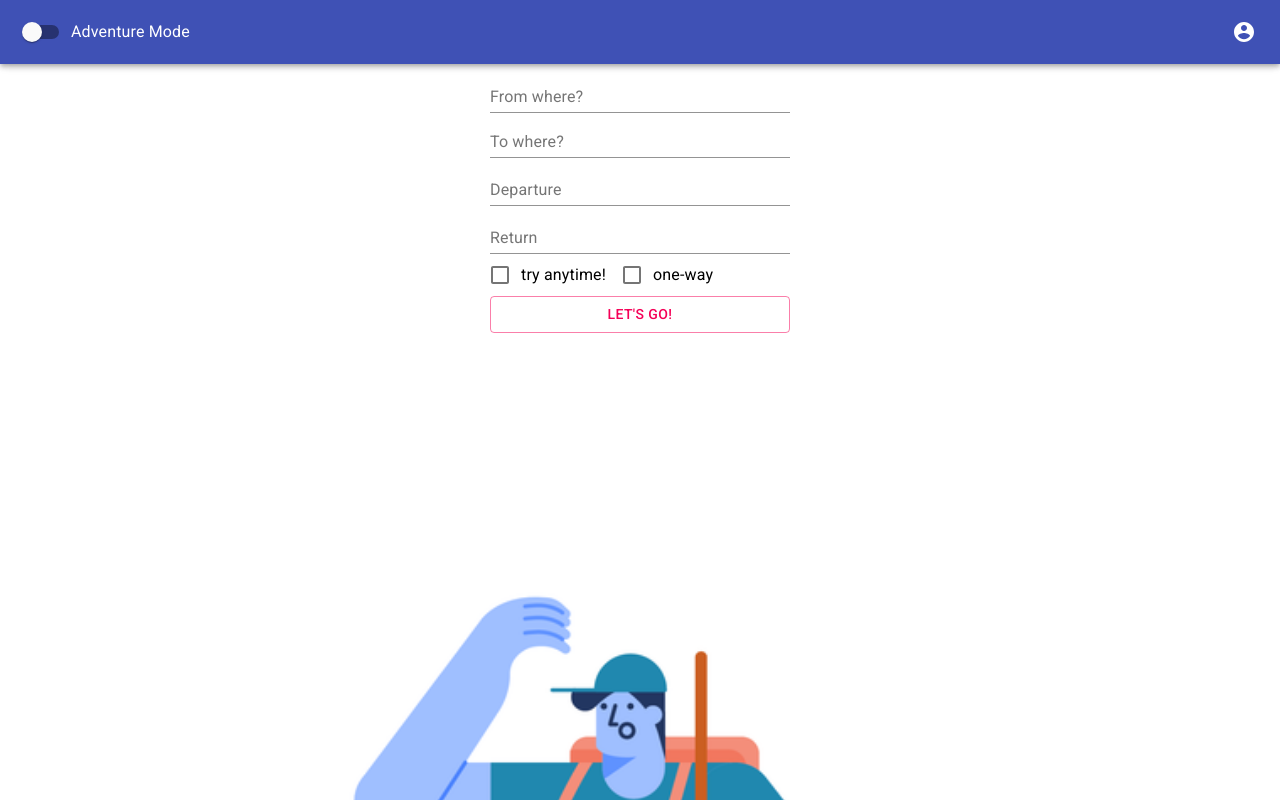
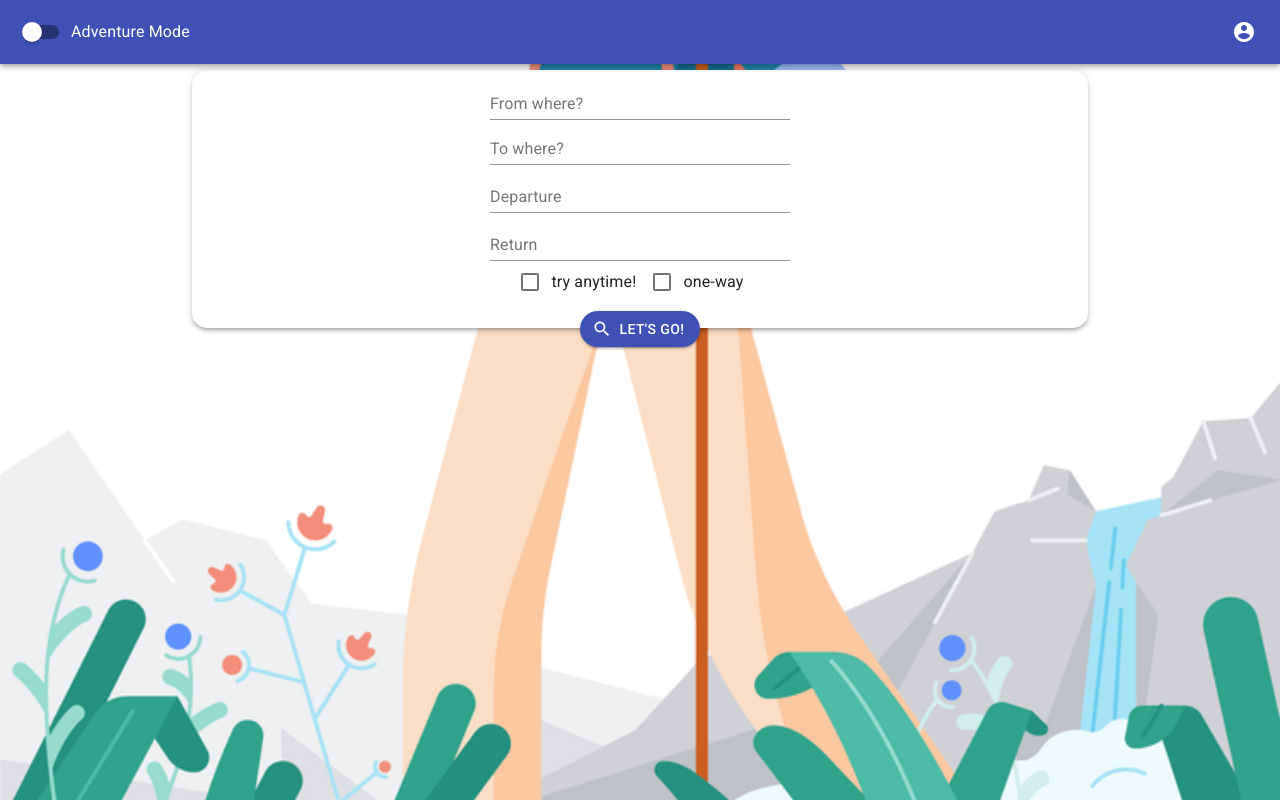
Before and after one commit to zacsolo/Flight_App, a React (Create React App) app in the folder flight_app_client/: page /search in a window 1280 px wide. Shown: the top 800 px of the page. Built offline with nearby package versions, Linux system fonts and the light colour scheme.

Commit message:
Styling for main page, adventure mode styles

```diff
--- a/flight_app_client/src/App.css
+++ b/flight_app_client/src/App.css
@@ -5,6 +5,10 @@
 .App {
   text-align: center;
 
-  padding-top: 30px;
+  padding-top: 35px;
   margin: 0;
 }
+
+body {
+  margin: 0;
+}
--- a/flight_app_client/src/App.js
+++ b/flight_app_client/src/App.js
@@ -28,8 +28,6 @@ function App() {
     loginModalOpen,
   } = useContext(GlobalSearchStateContext);
   const { error } = useQuery(GET_USER);
-  console.log('LOCAL STORAGE:', localStorage);
-  console.log('LOG IN STATUS:', isLoggedIn);
 
   useEffect(() => {
     if (error) {
--- a/flight_app_client/src/components/FlightForm.js
+++ b/flight_app_client/src/components/FlightForm.js
@@ -6,7 +6,8 @@ import CheckBox from '../components/CheckBox';
 import { validateFlightAnywhere } from '../utils/validFlight';
 import { validateFlightWithDest } from '../utils/validFlight';
 
-import { FormControl } from '@material-ui/core';
+import { FormControl, Paper } from '@material-ui/core';
+import SearchIcon from '@material-ui/icons/Search';
 
 export default function FlightForm({
   searchForFlights,
@@ -135,6 +136,16 @@ export default function FlightForm({
     <>
       {errors.length < 1 ? (
         noDestinationPicker ? (
+          <>
+            <Paper
+              elevation={3}
+              style={{
+                maxWidth: '70%',
+                minWidth: 370,
+                margin: '0 auto',
+                paddingTop: 5,
+                borderRadius: 15,
+              }}>
               <FormControl style={{ marginBottom: 25 }}>
                 <QueryInput name='startingAirport' updateState={updateState} />
                 <QueryInput
@@ -153,15 +164,37 @@ export default function FlightForm({
                   disableForOneWay={value.oneWay}
                   disableDates={disableDates}
                 />
+                <div style={{ margin: '0 auto' }}>
                   <CheckBox
                     anytimeCheckbox={anytimeCheckbox}
                     OneWayCheckBox={handleOneWayCheckBox}
                   />
-            <Button onClick={handleSubmit} variant='outlined' color='secondary'>
+                </div>
+              </FormControl>
+            </Paper>
+            <Button
+              startIcon={<SearchIcon />}
+              onClick={handleSubmit}
+              variant='contained'
+              color='secondary'
+              style={{
+                marginTop: -20,
+                borderRadius: 20,
+              }}>
               Let's Go!
             </Button>
-          </FormControl>
+          </>
         ) : (
+          <>
+            <Paper
+              elevation={3}
+              style={{
+                maxWidth: '70%',
+                minWidth: 370,
+                margin: '0 auto',
+                paddingTop: 5,
+                borderRadius: 15,
+              }}>
               <FormControl style={{ marginBottom: 25 }}>
                 <QueryInput name='startingAirport' updateState={updateState} />
                 <QueryInput name='endingAirport' updateState={updateState} />
@@ -176,17 +209,39 @@ export default function FlightForm({
                   disableForOneWay={value.oneWay}
                   disableDates={disableDates}
                 />
+                <div style={{ margin: '0 auto' }}>
                   <CheckBox
                     anytimeCheckbox={anytimeCheckbox}
                     OneWayCheckBox={handleOneWayCheckBox}
                   />
-            <Button onClick={handleSubmit} variant='outlined' color='secondary'>
+                </div>
+              </FormControl>
+            </Paper>
+            <Button
+              startIcon={<SearchIcon />}
+              onClick={handleSubmit}
+              variant='contained'
+              color='primary'
+              style={{
+                marginTop: -20,
+                borderRadius: 20,
+              }}>
               Let's Go!
             </Button>
-          </FormControl>
+          </>
         )
       ) : // ERRORS FORM BELOW
       noDestinationPicker ? (
+        <>
+          <Paper
+            elevation={3}
+            style={{
+              maxWidth: '70%',
+              minWidth: 370,
+              margin: '0 auto',
+              paddingTop: 5,
+              borderRadius: 15,
+            }}>
             <FormControl style={{ marginBottom: 25 }}>
               <QueryInput
                 name='startingAirport'
@@ -212,16 +267,38 @@ export default function FlightForm({
                 disableDates={disableDates}
                 error={errors.inbound}
               />
+              <div style={{ margin: '0 auto' }}>
                 <CheckBox
                   anytimeCheckbox={anytimeCheckbox}
                   OneWayCheckBox={handleOneWayCheckBox}
                   error={errors.ending}
                 />
-          <Button onClick={handleSubmit} variant='outlined' color='secondary'>
+              </div>
+            </FormControl>
+          </Paper>
+          <Button
+            startIcon={<SearchIcon />}
+            onClick={handleSubmit}
+            variant='contained'
+            color='secondary'
+            style={{
+              marginTop: -20,
+              borderRadius: 20,
+            }}>
             Let's Go!
           </Button>
-        </FormControl>
+        </>
       ) : (
+        <>
+          <Paper
+            elevation={3}
+            style={{
+              maxWidth: '70%',
+              minWidth: 370,
+              margin: '0 auto',
+              paddingTop: 5,
+              borderRadius: 15,
+            }}>
             <FormControl style={{ marginBottom: 25 }}>
               <QueryInput
                 name='startingAirport'
@@ -246,14 +323,26 @@ export default function FlightForm({
                 disableDates={disableDates}
                 error={errors.inbound}
               />
+              <div style={{ margin: '0 auto' }}>
                 <CheckBox
                   anytimeCheckbox={anytimeCheckbox}
                   OneWayCheckBox={handleOneWayCheckBox}
                 />
-          <Button onClick={handleSubmit} variant='outlined' color='secondary'>
+              </div>
+            </FormControl>
+          </Paper>
+          <Button
+            startIcon={<SearchIcon />}
+            onClick={handleSubmit}
+            variant='contained'
+            color='primary'
+            style={{
+              marginTop: -20,
+              borderRadius: 20,
+            }}>
             Let's Go!
           </Button>
-        </FormControl>
+        </>
       )}
     </>
   );
--- a/flight_app_client/src/components/NavBar.js
+++ b/flight_app_client/src/components/NavBar.js
@@ -93,7 +93,7 @@ export default function NavBar() {
                 <AccountCircleIcon />
               ) : (
                 <Badge
-                  color='secondary'
+                  color={adventureMode ? 'primary' : 'secondary'}
                   overlap='circle'
                   badgeContent=''
                   variant='dot'>
--- a/flight_app_client/src/pages/ChooseDestinationFlight.js
+++ b/flight_app_client/src/pages/ChooseDestinationFlight.js
@@ -10,6 +10,7 @@ import FlightForm from '../components/FlightForm';
 import FlightDisplayCard from '../components/FlightDisplayCard';
 import SearchDrawer from '../components/SearchDrawer';
 import Hiker from '../media/Hiker_v1.png';
+import { Card, Paper } from '@material-ui/core';
 
 export default function ChooseDestinationFlight() {
   const { searchDrawerOpen, firstSearch, setFirstSearch } = useContext(
@@ -62,8 +63,23 @@ export default function ChooseDestinationFlight() {
     <div className='App'>
       {firstSearch && (
         <>
-          <FlightForm error={error} searchForFlights={searchForFlights} />
-          <img src={Hiker} alt='travel' style={{ width: '100%' }} />
+          <div
+            style={{
+              zIndex: '100',
+              position: 'relative',
+            }}>
+            <FlightForm error={error} searchForFlights={searchForFlights} />
+          </div>
+          <img
+            src={Hiker}
+            alt='travel'
+            style={{
+              width: '100%',
+              position: 'absolute',
+              bottom: -25,
+              right: 0,
+            }}
+          />
         </>
       )}
       {!firstSearch && searchDrawerOpen ? (
--- a/flight_app_client/src/pages/LoginModal.js
+++ b/flight_app_client/src/pages/LoginModal.js
@@ -22,7 +22,7 @@ import Calendar from '../media/recaps+winter.png';
 //Modal should also be opened when a user clicks the user icon
 //Then based on their choice then can be rerouted
 //
-//Should sign up and login be done exclusively in the modal?
+//Should sign up and loginModalPage be done exclusively in the modal?
 //Then if the mutation is successful close the modal?
 
 const styles = (theme) => ({
@@ -73,10 +73,10 @@ const DialogActions = withStyles((theme) => ({
 
 export default function LoginModal() {
   const [open, setOpen] = React.useState(false);
-  const [login, setLogin] = React.useState(false);
-  const [signUp, setSignUp] = React.useState(false);
+  const [loginModalPage, setLoginModalPage] = React.useState(false);
+  const [signUpModalPage, setSignUpModalPage] = React.useState(false);
 
-  const { loginModalOpen, setLoginModalOpen } = useContext(
+  const { loginModalOpen, setLoginModalOpen, setFirstSearch } = useContext(
     GlobalSearchStateContext
   );
 
@@ -90,24 +90,26 @@ export default function LoginModal() {
     setOpen(true);
   };
   const handleClose = () => {
+    setFirstSearch(true);
     setLoginModalOpen(false);
     setOpen(false);
   };
 
   return (
     <>
-      {login ? (
+      {loginModalPage ? (
         <Dialog
           onClose={handleClose}
           aria-labelledby='customized-dialog-title'
           open={open}>
           <DialogTitle onClose={handleClose}>Login to your account</DialogTitle>
-          <DialogContent>
+          <DialogContent style={{ minHeight: '45vh' }}>
             <img src={Calendar} alt='calendar' style={{ width: '100%' }} />
+
             <LoginPage />
           </DialogContent>
         </Dialog>
-      ) : signUp ? (
+      ) : signUpModalPage ? (
         <Dialog
           onClose={handleClose}
           aria-labelledby='customized-dialog-title'
@@ -115,7 +117,7 @@ export default function LoginModal() {
           <DialogTitle id='customized-dialog-title' onClose={handleClose}>
             Join the adventure
           </DialogTitle>
-          <DialogContent>
+          <DialogContent style={{ minHeight: '35vh' }}>
             <img src={Calendar} alt='calendar' style={{ width: '100%' }} />
             <SignUpPage />
           </DialogContent>
@@ -129,7 +131,7 @@ export default function LoginModal() {
             <DialogTitle
               id='customized-dialog-title'
               onClose={handleClose}></DialogTitle>
-            <DialogContent>
+            <DialogContent style={{ minHeight: '35vh' }}>
               <img src={surferImage} alt='surfer' style={{ width: '100%' }} />
               <Typography
                 variant='h5'
@@ -144,10 +146,16 @@ export default function LoginModal() {
               </Typography>
             </DialogContent>
             <DialogActions>
-              <Button autoFocus onClick={() => setLogin(true)} color='primary'>
+              <Button
+                autoFocus
+                onClick={() => setLoginModalPage(true)}
+                color='primary'>
                 Login
               </Button>
-              <Button autoFocus onClick={() => setSignUp(true)} color='primary'>
+              <Button
+                autoFocus
+                onClick={() => setSignUpModalPage(true)}
+                color='primary'>
                 Signup
               </Button>
             </DialogActions>
--- a/flight_app_client/src/pages/SignUpPage.js
+++ b/flight_app_client/src/pages/SignUpPage.js
@@ -26,11 +26,12 @@ export default function SignUpPage() {
   });
   const [errors, setErrors] = useState();
   const history = useHistory();
+
   useEffect(() => {
     if (data || isLoggedIn) {
       setFirstSearch(true);
       setIsLoggedIn(true);
-      history.push('/user');
+      history.push('/search');
     }
   }, [data]);
 
@@ -55,15 +56,23 @@ export default function SignUpPage() {
     );
 
     if (valid) {
+      console.log('INPUT IS VALID');
       console.log({ firstName, lastName, email, password, confirmPassword });
       signup({
         variables: { firstName, lastName, email, password, confirmPassword },
       })
-        .then(() => setLoginModalOpen(false))
-        .catch((error) => setErrors({ ...errors, graphQL: error }));
+        .then((data) => {
+          console.log(data);
+          // localStorage.setItem('userToken', data.signup.token);
+          setLoginModalOpen(false);
+        })
+        .catch((error) => {
+          console.log('getting errors', { errors });
+          setErrors({ ...errors, graphQL: error });
+        });
     } else {
       setErrors(errors);
-      console.log({ firstName, lastName, email, password, confirmPassword });
+      console.log('getting errors', { errors });
     }
   };
   if (data) {
@@ -81,6 +90,7 @@ export default function SignUpPage() {
             flexDirection: 'column',
             width: '100%',
             margin: 'auto',
+            paddingTop: '20px',
           }}>
           <TextField
             error={errors.firstName && true}
@@ -132,7 +142,7 @@ export default function SignUpPage() {
           <FormHelperText error>
             {errors.graphQL ? 'Email already taken' : null}
           </FormHelperText>
-          <Button color='primary' type='submit'>
+          <Button color='primary' type='submit' style={{ marginTop: '20px' }}>
             Sign Up
           </Button>
         </form>
@@ -145,6 +155,7 @@ export default function SignUpPage() {
             flexDirection: 'column',
             width: '100%',
             margin: 'auto',
+            paddingTop: '20px',
           }}>
           <TextField
             id='standard-basic'
@@ -183,7 +194,7 @@ export default function SignUpPage() {
             value={formState.confirmPassword}
             onChange={(e) => handleChange(e)}
           />
-          <Button color='primary' type='submit'>
+          <Button color='primary' type='submit' style={{ marginTop: '20px' }}>
             Sign Up
           </Button>
         </form>
```
Also changed, not shown: flight_app_client/src/pages/AnywhereFlight.js (+21 -5 lines), flight_app_client/src/pages/LoginPage.js (+4 -11 lines), flight_app_client/src/pages/ProfilePage.js (+16 -7 lines). Lines whose indentation alone changed are shown as unchanged.
